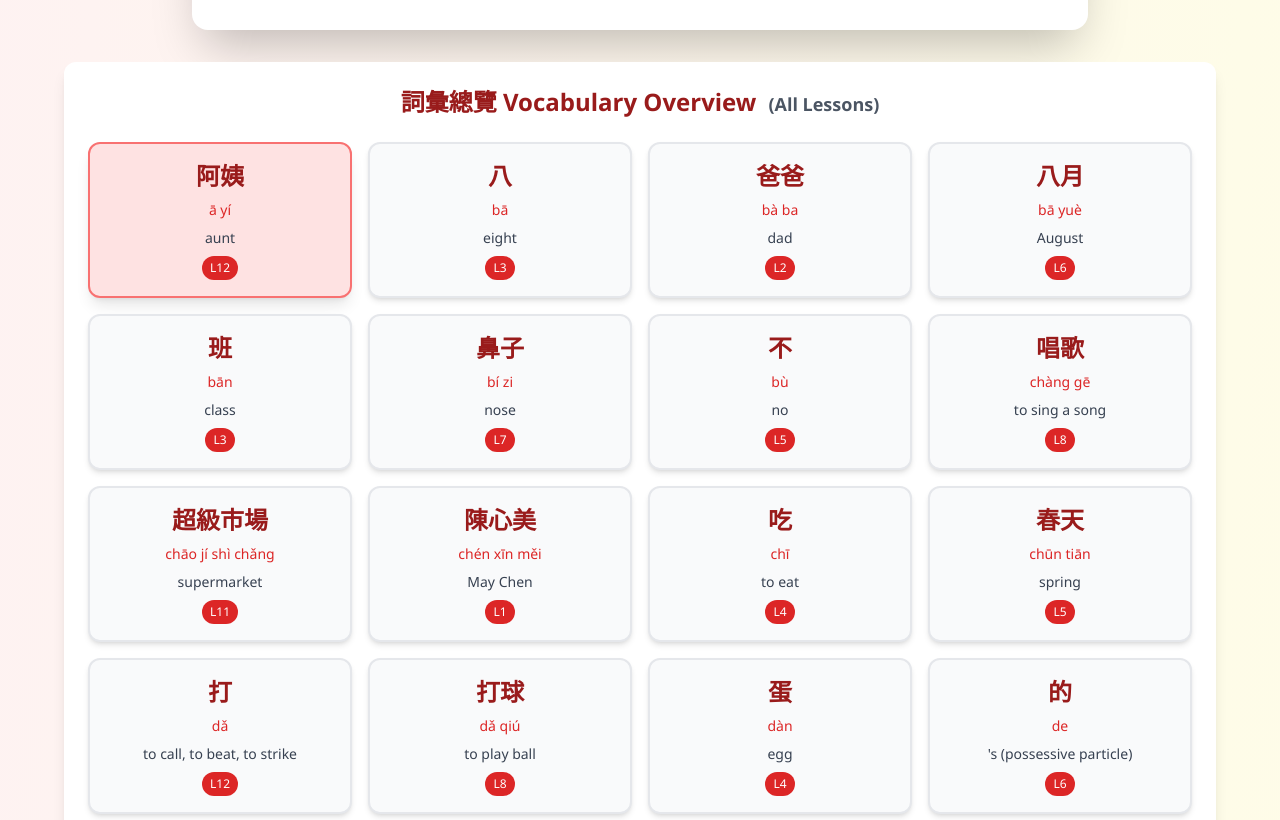
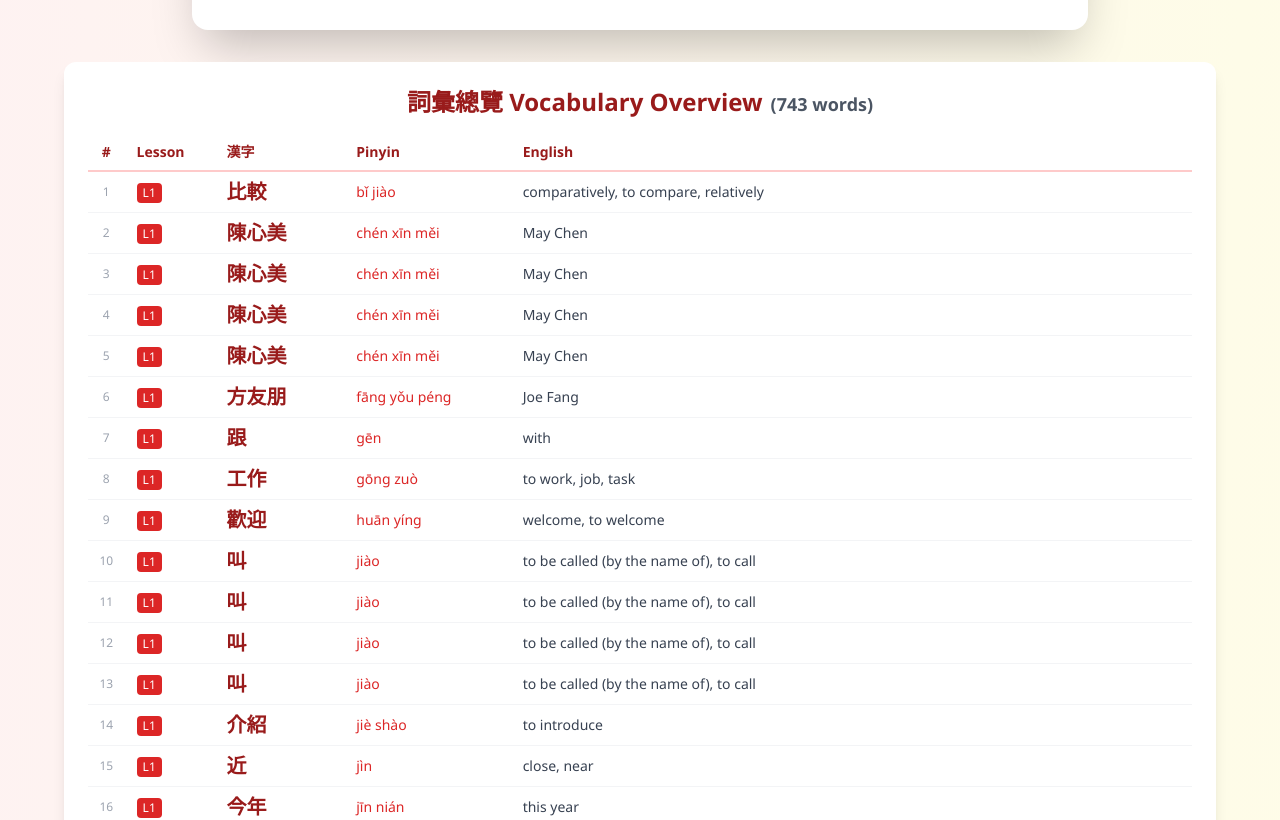
Before and after one commit to william10000/traditional-chinese-study, a React (Vite) app: page / in a window 1280 px wide. Shown: the part 964-1784 px from the top of the page. Built offline with nearby package versions, Linux system fonts and the light colour scheme.

Commit message:
make overview table more compact

```diff
--- a/src/components/subcomponents/VocabularyOverview.tsx
+++ b/src/components/subcomponents/VocabularyOverview.tsx
@@ -1,3 +1,4 @@
+import { useMemo } from "react";
 import { VocabularyWord } from "../../types";
 
 interface VocabularyOverviewProps {
@@ -9,6 +10,17 @@ interface VocabularyOverviewProps {
   kidMode: boolean;
 }
 
+// Helper to extract lesson number for sorting (e.g., "L7" -> 7, "Test1" -> 100)
+const getLessonSortKey = (lesson: string): number => {
+  if (lesson.startsWith("L")) {
+    return parseInt(lesson.slice(1), 10) || 0;
+  }
+  if (lesson.startsWith("Test")) {
+    return 100 + (parseInt(lesson.slice(4), 10) || 0);
+  }
+  return 999;
+};
+
 export const VocabularyOverview = ({
   filteredVocabulary,
   selectedLesson,
@@ -17,48 +29,90 @@ export const VocabularyOverview = ({
   onCardSelect,
   kidMode,
 }: VocabularyOverviewProps) => {
+  // Create sorted vocabulary with original indices preserved
+  const sortedVocabulary = useMemo(() => {
+    return filteredVocabulary
+      .map((word, originalIndex) => ({ word, originalIndex }))
+      .sort((a, b) => {
+        // First sort by lesson
+        const lessonDiff =
+          getLessonSortKey(a.word.lesson) - getLessonSortKey(b.word.lesson);
+        if (lessonDiff !== 0) return lessonDiff;
+        // Then sort alphabetically by pinyin
+        return a.word.pinyin.localeCompare(b.word.pinyin);
+      });
+  }, [filteredVocabulary]);
+
   if (kidMode) return null;
 
   return (
     <div
-      className="bg-white rounded-xl shadow-lg p-6"
+      className="bg-white rounded-xl shadow-lg p-4 sm:p-6"
       data-testid="vocab-overview-section"
     >
-      <h3 className="text-2xl font-bold text-red-800 mb-6 text-center">
+      <h3 className="text-xl sm:text-2xl font-bold text-red-800 mb-4 text-center">
         詞彙總覽 Vocabulary Overview
-        <span className="text-lg text-gray-600 ml-3">
-          (
-          {selectedLesson === "all"
-            ? "All Lessons"
-            : `Lesson ${selectedLesson}`}
-          )
+        <span className="text-sm sm:text-lg text-gray-600 ml-2">
+          ({filteredVocabulary.length} words
+          {selectedLesson !== "all" && ` • Lesson ${selectedLesson}`})
         </span>
       </h3>
-      <div className="grid grid-cols-1 sm:grid-cols-2 lg:grid-cols-3 xl:grid-cols-4 gap-4">
-        {filteredVocabulary.map((word, index) => (
-          <div
-            key={index}
-            className={`p-4 border-2 rounded-xl cursor-pointer transition-all duration-200 transform hover:scale-105 ${
-              cardOrder[currentCardIndex] === index
-                ? "bg-red-100 border-red-400 shadow-lg"
-                : "bg-gray-50 hover:bg-blue-50 border-gray-200 hover:border-blue-300 shadow-md"
-            }`}
-            onClick={() => onCardSelect(index)}
-          >
-            <div className="text-center space-y-2">
-              <div className="text-2xl font-bold text-red-800">
-                {word.characters}
-              </div>
-              <div className="text-sm text-red-600 font-medium">
-                {word.pinyin}
-              </div>
-              <div className="text-sm text-gray-700">{word.english}</div>
-              <div className="inline-block bg-red-600 text-white text-xs px-2 py-1 rounded-full">
-                {word.lesson}
-              </div>
-            </div>
-          </div>
-        ))}
+      <div className="overflow-x-auto">
+        <table className="w-full text-sm">
+          <thead>
+            <tr className="border-b-2 border-red-200 text-left">
+              <th className="py-2 px-1 sm:px-2 text-red-800 font-semibold text-center w-8">
+                #
+              </th>
+              <th className="py-2 px-2 sm:px-3 text-red-800 font-semibold">
+                Lesson
+              </th>
+              <th className="py-2 px-2 sm:px-3 text-red-800 font-semibold">
+                漢字
+              </th>
+              <th className="py-2 px-2 sm:px-3 text-red-800 font-semibold">
+                Pinyin
+              </th>
+              <th className="py-2 px-2 sm:px-3 text-red-800 font-semibold hidden sm:table-cell">
+                English
+              </th>
+            </tr>
+          </thead>
+          <tbody>
+            {sortedVocabulary.map(({ word, originalIndex }, rowIndex) => {
+              const isCurrentCard = cardOrder[currentCardIndex] === originalIndex;
+              return (
+                <tr
+                  key={originalIndex}
+                  className={`border-b border-gray-100 cursor-pointer transition-colors ${
+                    isCurrentCard
+                      ? "bg-red-100 font-medium"
+                      : "hover:bg-blue-50"
+                  }`}
+                  onClick={() => onCardSelect(originalIndex)}
+                >
+                  <td className="py-1.5 px-1 sm:px-2 text-gray-400 text-center text-xs">
+                    {rowIndex + 1}
+                  </td>
+                  <td className="py-1.5 px-2 sm:px-3">
+                    <span className="inline-block bg-red-600 text-white text-xs px-1.5 py-0.5 rounded">
+                      {word.lesson}
+                    </span>
+                  </td>
+                  <td className="py-1.5 px-2 sm:px-3 text-lg sm:text-xl font-bold text-red-800">
+                    {word.characters}
+                  </td>
+                  <td className="py-1.5 px-2 sm:px-3 text-red-600">
+                    {word.pinyin}
+                  </td>
+                  <td className="py-1.5 px-2 sm:px-3 text-gray-700 hidden sm:table-cell">
+                    {word.english}
+                  </td>
+                </tr>
+              );
+            })}
+          </tbody>
+        </table>
       </div>
     </div>
   );
```
Also changed, not shown: 1 other file (tests, documents, lock files or other folders).
